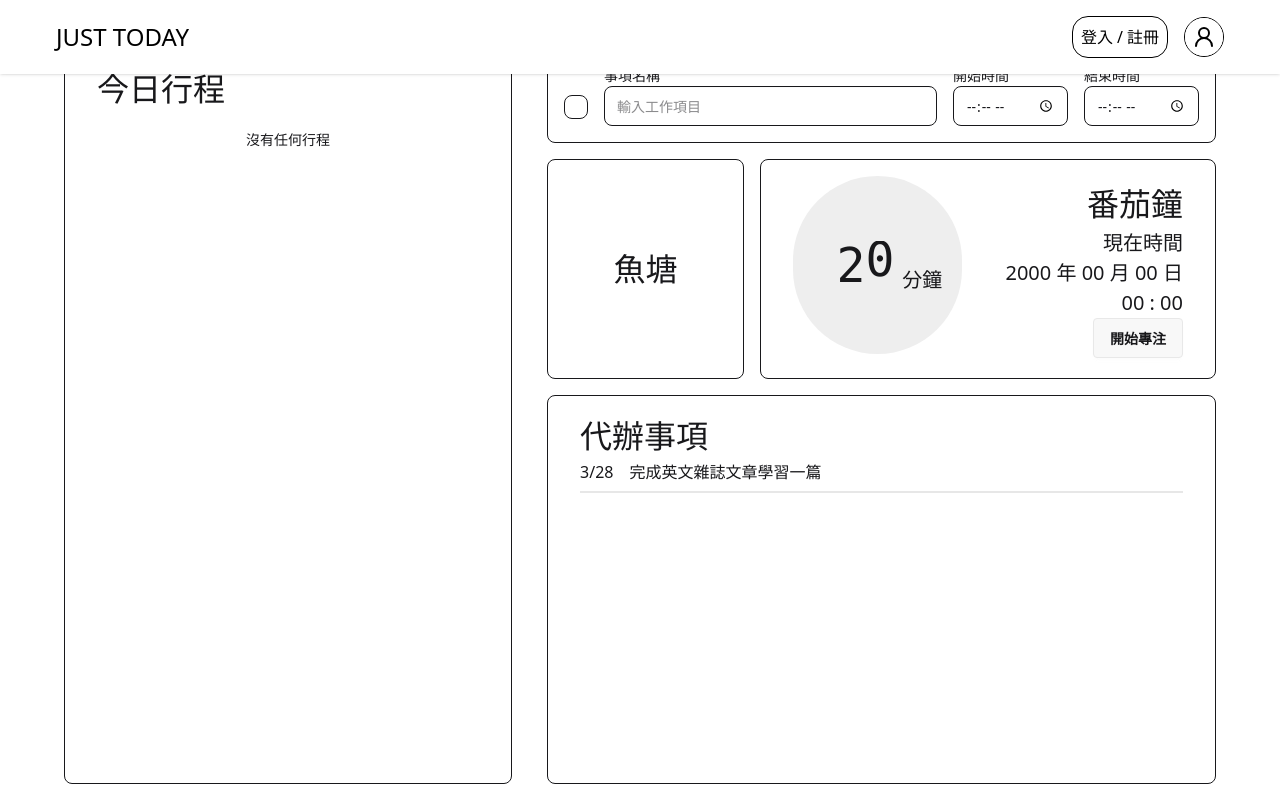
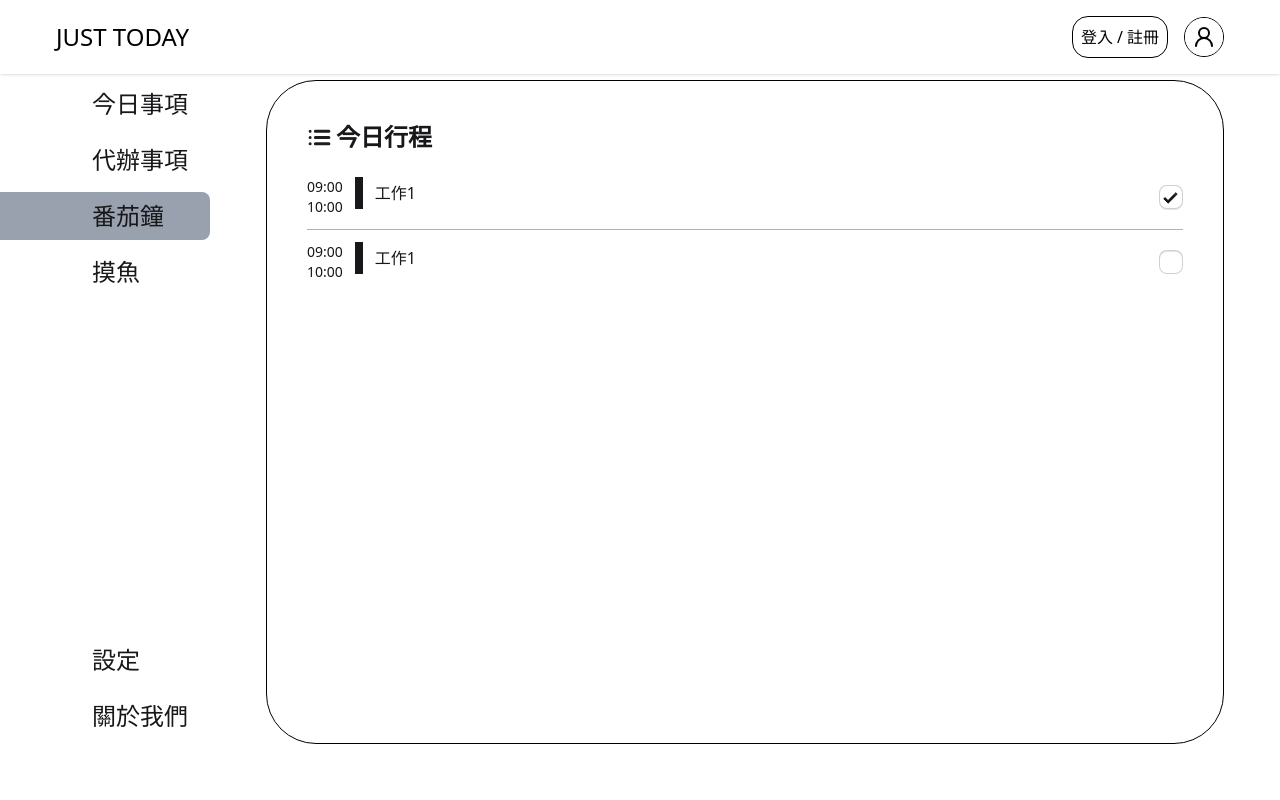
Before and after one commit to emba2ra3star/NTUEDTD_REACT_Just-Today, a React (Vite) app: page / in a window 1280 px wide. Built offline with nearby package versions, Linux system fonts and the light colour scheme.

Commit message:
今日行程(TodayList)

```diff
--- a/src/pages/Home.jsx
+++ b/src/pages/Home.jsx
@@ -1,6 +1,8 @@
 import { Helmet } from "react-helmet-async";
 
 import Board from "../components/board/Board";
+import NavMenu from "../components/NavMenu";
+import { useState } from "react";
 
 
 function Home() {
@@ -9,10 +11,95 @@ function Home() {
             <Helmet>
                 <title>Just Today | 首頁</title>
             </Helmet>
-            <Board />
-            <div className="footer bg-base-100"> </div>
+            <div className="content mt-[5rem] flex flex-row items-center">
+                <NavMenu />
+                <div className="w-6/7 h-full px-14 pb-10">
+                    <TodayList />
+                </div>
+            </div>
         </div>
     );
 }
 
 export default Home;
+
+function TodayList() {
+    const [openId, setOpenId] = useState(null);
+    const toggleCard = (id) => {
+        setOpenId((prev) => (prev === id ? null : id));
+    };
+
+    const [todayList, setTodayList] = useState([
+        { title: "工作1", color: "#fff", isDone: true, startTime: "09:00", endTime: "10:00", note: "這是工作1的備註" },
+        { title: "工作2", color: "#fff", isDone: false, startTime: "09:00", endTime: "10:00", note: "這是工作2的備註" },
+    ]);
+    const toggleIsDone = (id) => {
+        setTodayList((prev) =>
+            prev.map((item, index) =>
+                index === id ? { ...item, isDone: !item.isDone } : item
+            )
+        );
+    };
+
+    return (
+        <div className="h-full py-8 px-10 flex flex-col gap-4 border-1 rounded-[50px] border-black bg-base-100">
+            {/* title */}
+            <div className="flex items-center gap-1">
+                <svg width="25" height="25" viewBox="0 0 25 25" fill="none" xmlns="http://www.w3.org/2000/svg">
+                    <path d="M8.33333 6.25H21.875M8.33333 12.5H21.875M8.33333 18.75H21.875M3.125 6.25H3.13542M3.125 12.5H3.13542M3.125 18.75H3.13542" stroke="#1E1E1E" stroke-width="3" stroke-linecap="round" stroke-linejoin="round" />
+                </svg>
+                <h1 className="text-2xl/12 font-bold">今日行程</h1>
+            </div>
+
+            {/* list */}
+            <div className="flex flex-col">
+                {todayList.map((item, index) => (
+                    <div
+                        key={index}
+                        className="flex flex-col"
+                    >
+                        <div
+                            className="flex flex-row hover:bg-black/10 cursor-pointer items-stretch"
+                            onClick={() => toggleCard(index)}
+                        >
+                            {/* 時間 */}
+                            <div className={`mr-3 flex flex-col items-center ${openId === index ? "text-base" : "text-sm"}`}>
+                                <p>{item.startTime}</p>
+                                <div className="w-px h-full bg-black/20" />
+                                <p>{item.endTime}</p>
+                            </div>
+                            {/* 內容 */}
+                            <div className="flex flex-col justify-center gap-2">
+                                <h2 className="pl-3 text-base/8 border-l-8">{todayList[0].title}</h2>
+                                <div className={`overflow-hidden transition-[max-height] duration-300 easy-in ${openId === index ? "max-h-40" : "max-h-0"}`}>
+                                    <div className="text-sm/8 text-black/50">{item.note}</div>
+                                </div>
+                            </div>
+                            {/* 勾選 */}
+                            <div className="ml-auto flex items-center">
+                                <input
+                                    type="checkbox"
+                                    checked={item.isDone}
+                                    onChange={() => { toggleIsDone(index); }}
+                                    onClick={(e) => e.stopPropagation()}
+                                    className="checkbox"
+                                />
+                            </div>
+                        </div>
+                        {index < todayList.length - 1 && (<div className="w-full h-px my-3 bg-black/30"></div>)}
+                    </div>
+                ))}
+            </div>
+        </div>
+    );
+}
+
+function OldOne() {
+    <div className="main_layout">
+        <Helmet>
+            <title>Just Today | 首頁</title>
+        </Helmet>
+        <Board />
+        <div className="footer bg-base-100"> </div>
+    </div>
+}
```
